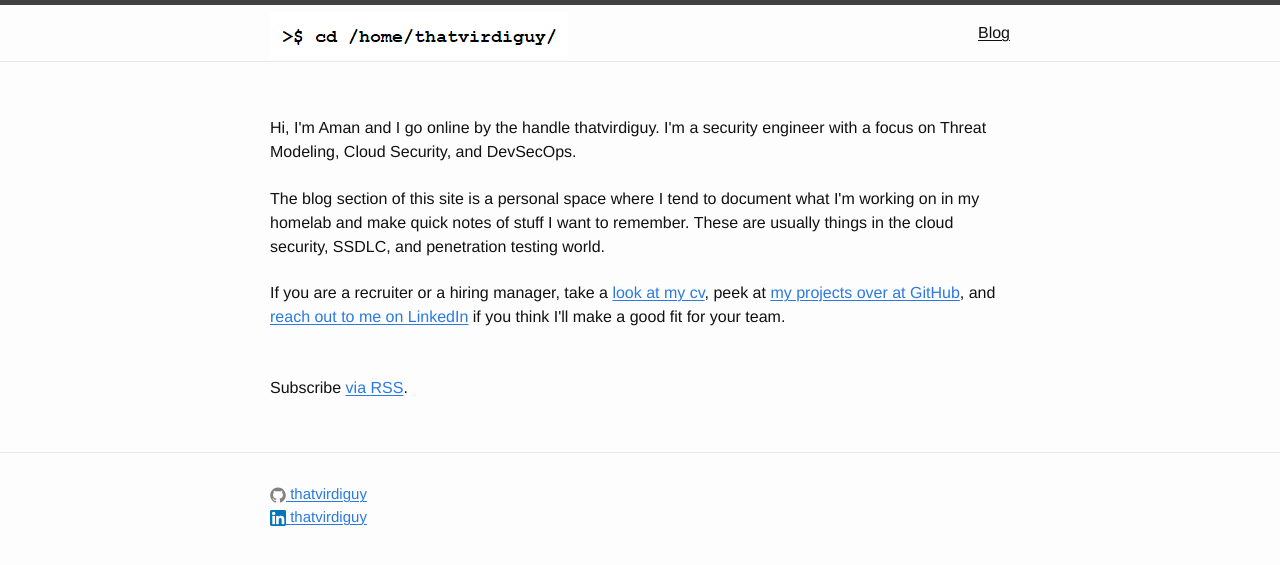
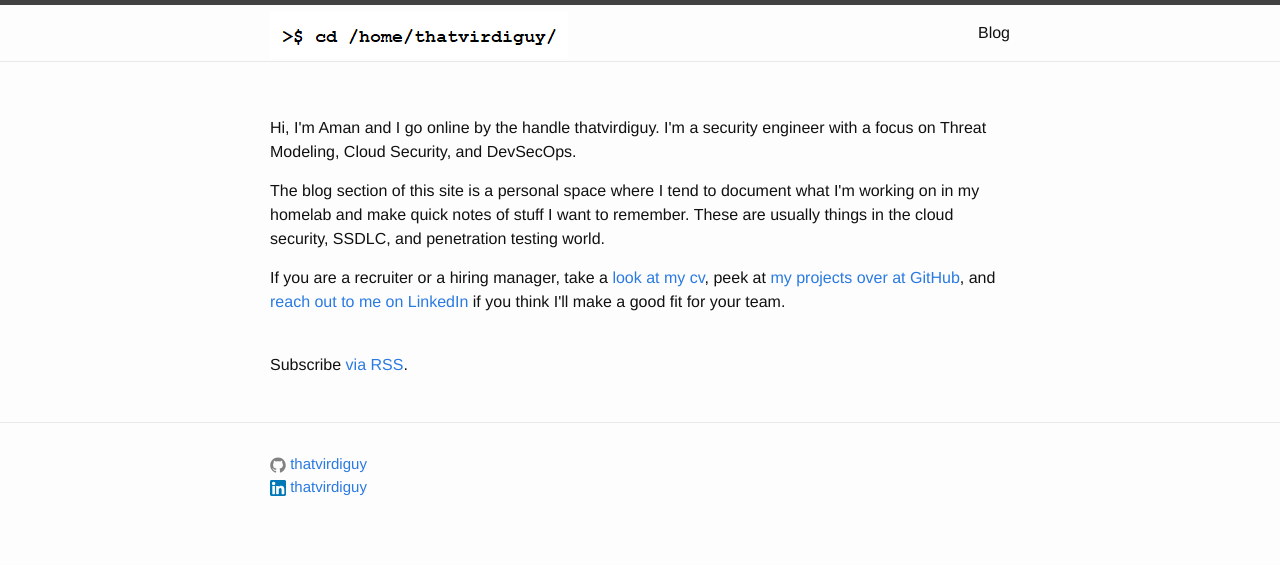
Before and after one commit to thatvirdiguy/thatvirdiguy.github.io, a Jekyll site: the page built from index.html, in a window 1280 px wide. Shown: the top 565 px of the page. Built offline with Jekyll 4.4.1, drawn with Linux system fonts in a browser that asks for light colours.

Commit message:
Update _base.scss

```diff
--- a/_sass/_base.scss
+++ b/_sass/_base.scss
@@ -8,6 +8,8 @@
     padding: 0;
 }
 
+
+
 /**
  * Basic styling
  */
@@ -16,93 +18,189 @@
     color: $text-color;
     background-color: $background-color;
     -webkit-text-size-adjust: 100%;
+    -webkit-font-feature-settings: "kern" 1;
+    -moz-font-feature-settings: "kern" 1;
+    -o-font-feature-settings: "kern" 1;
     font-feature-settings: "kern" 1;
     font-kerning: normal;
 }
 
+
+
 /**
- * Vertical rhythm
+ * Set `margin-bottom` to maintain vertical rhythm
  */
-h1,h2,h3,h4,h5,h6,
-blockquote,pre,ul,ol,dl,figure,
-%vertical-rhythm{
-    margin-bottom:$spacing-unit/2;
+h1, h2, h3, h4, h5, h6,
+p, blockquote, pre,
+ul, ol, dl, figure,
+%vertical-rhythm {
+    margin-bottom: $spacing-unit / 2;
 }
 
-p{
-    margin-bottom:$spacing-unit*0.75;
-}
+
 
 /**
  * Images
  */
-img{max-width:100%;vertical-align:middle;}
-figure>img{display:block;}
-figcaption{font-size:$small-font-size;}
+img {
+    max-width: 100%;
+    vertical-align: middle;
+}
+
+
+
+/**
+ * Figures
+ */
+figure > img {
+    display: block;
+}
+
+figcaption {
+    font-size: $small-font-size;
+}
+
+
 
 /**
  * Lists
  */
-ul,ol{margin-left:$spacing-unit;}
-li>ul,li>ol{margin-bottom:0;}
+ul, ol {
+    margin-left: $spacing-unit;
+}
+
+li {
+    > ul,
+    > ol {
+         margin-bottom: 0;
+    }
+}
+
+
 
 /**
  * Headings
  */
-h1,h2,h3,h4,h5,h6{font-weight:$base-font-weight;}
+h1, h2, h3, h4, h5, h6 {
+    font-weight: $base-font-weight;
+}
+
+
 
 /**
  * Links
  */
-a{
-    color:$brand-color;
-    text-decoration-thickness:1px;
-    text-underline-offset:2px;
-    &:visited{color:darken($brand-color,15%);}
-    &:hover{color:$text-color;}
+a {
+    color: $brand-color;
+    text-decoration: none;
+
+    &:visited {
+        color: darken($brand-color, 15%);
+    }
+
+    &:hover {
+        color: $text-color;
+        text-decoration: underline;
+    }
 }
+
+
 
 /**
  * Blockquotes
  */
-blockquote{
-    margin:2rem 0;
-    padding:.5rem 1rem;
-    color:#555;
-    background:#fafafa;
-    border-left:4px solid $grey-color-light;
-    font-style:italic;
-    >:last-child{margin-bottom:0;}
+blockquote {
+    color: $grey-color;
+    border-left: 4px solid $grey-color-light;
+    padding-left: $spacing-unit / 2;
+    font-size: 18px;
+    letter-spacing: -1px;
+    font-style: italic;
+
+    > :last-child {
+        margin-bottom: 0;
+    }
 }
 
+
+
 /**
- * Code
+ * Code formatting
  */
-pre,code{
-    font-size:15px;
-    border:1px solid $grey-color-light;
-    border-radius:3px;
-    background-color:#eef;
+pre,
+code {
+    font-size: 15px;
+    border: 1px solid $grey-color-light;
+    border-radius: 3px;
+    background-color: #eef;
 }
-code{padding:1px 5px;}
-pre{padding:8px 12px;overflow-x:auto;}
-pre>code{border:0;padding:0;background:none;}
+
+code {
+    padding: 1px 5px;
+}
+
+pre {
+    padding: 8px 12px;
+    overflow-x: auto;
+
+    > code {
+        border: 0;
+        padding-right: 0;
+        padding-left: 0;
+    }
+}
+
+
 
 /**
  * Wrapper
  */
-.wrapper{
-    max-width:calc(#{$content-width} - (#{$spacing-unit} * 2));
-    margin:auto;
-    padding:0 $spacing-unit;
+.wrapper {
+    max-width: -webkit-calc(#{$content-width} - (#{$spacing-unit} * 2));
+    max-width:         calc(#{$content-width} - (#{$spacing-unit} * 2));
+    margin-right: auto;
+    margin-left: auto;
+    padding-right: $spacing-unit;
+    padding-left: $spacing-unit;
     @extend %clearfix;
-    @include media-query($on-laptop){
-        max-width:calc(#{$content-width} - (#{$spacing-unit}));
-        padding:0 $spacing-unit/2;
+
+    @include media-query($on-laptop) {
+        max-width: -webkit-calc(#{$content-width} - (#{$spacing-unit}));
+        max-width:         calc(#{$content-width} - (#{$spacing-unit}));
+        padding-right: $spacing-unit / 2;
+        padding-left: $spacing-unit / 2;
     }
 }
 
-%clearfix:after{content:"";display:table;clear:both;}
 
-.icon>svg{display:inline-block;width:16px;height:16px;vertical-align:middle;}
-.icon>svg path{fill:$grey-color;}
+
+/**
+ * Clearfix
+ */
+%clearfix {
+
+    &:after {
+        content: "";
+        display: table;
+        clear: both;
+    }
+}
+
+
+
+/**
+ * Icons
+ */
+.icon {
+
+    > svg {
+        display: inline-block;
+        width: 16px;
+        height: 16px;
+        vertical-align: middle;
+
+        path {
+            fill: $grey-color;
+        }
+    }
+}
```
